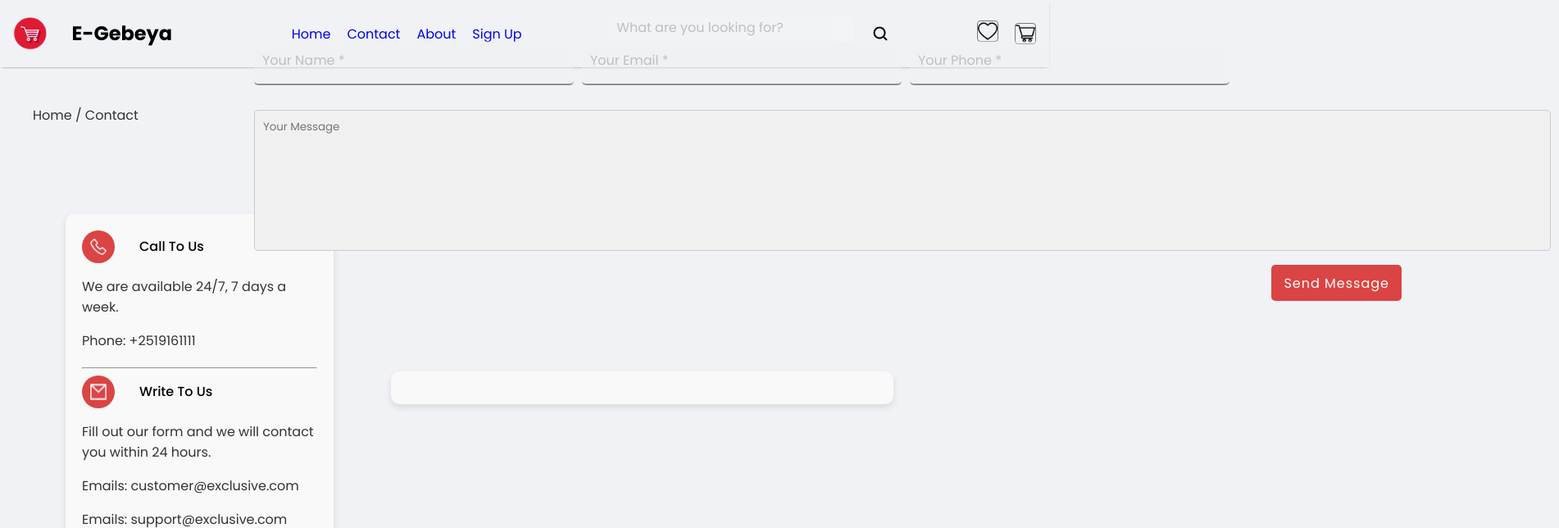
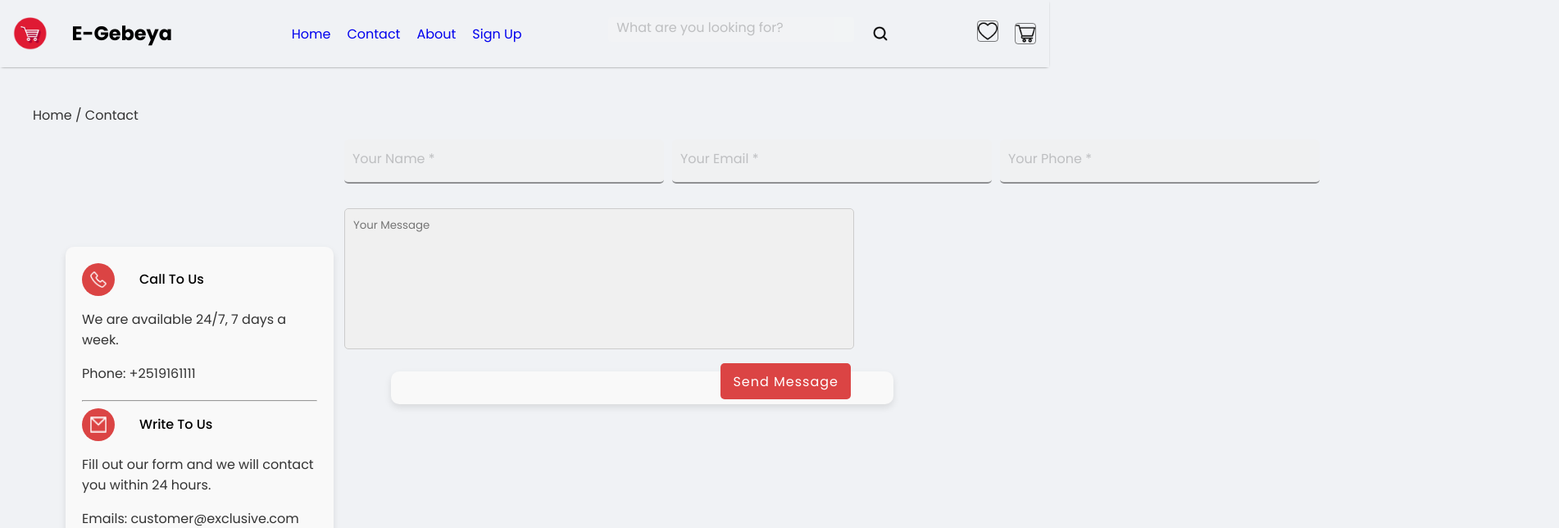
Before and after one commit to CybersoftInt/E-gebeya2, a React (Create React App) app: page /contact in a window 1280 px wide. Shown: the top 644 px of the page at 82% size, 1902 px wide, since content can reach past the window. Built offline with nearby package versions, Linux system fonts and the light colour scheme.

Commit message:
Update Contact.css

```diff
--- a/src/Pages/Contact/Contact.css
+++ b/src/Pages/Contact/Contact.css
@@ -33,7 +33,7 @@ h1 {
 .left {
     flex: 1;
     margin-right: 20px;
-    margin-top: -280px;
+    margin-top: -200px;
     margin-left: -80px;
 }
 
@@ -81,8 +81,8 @@ fieldset {
     padding: 0;
     max-width: 600px;
     margin: 0 auto;
-    margin-top: -20px;
-    margin-left: 10px;
+    margin-top: 100px;
+    margin-left: 120px;
 
 }
 
@@ -93,7 +93,7 @@ fieldset {
 }
 
 input {
-    width: 40%;
+    width: 10%;
     padding: 10px;
     margin-bottom: 10px;
     border: 1px solid #ccc;
@@ -104,7 +104,7 @@ input {
 }
 
 textarea {
-    width: 130%;
+    width: 50%;
     padding: 10px;
     margin-bottom: 10px;
     border: 1px solid #ccc;
@@ -117,7 +117,7 @@ textarea {
 }
 
 .button-container {
-    margin-right: -200px;
+    margin-right: 48.5%;
     display: flex;
     justify-content: flex-end;
 }
```
